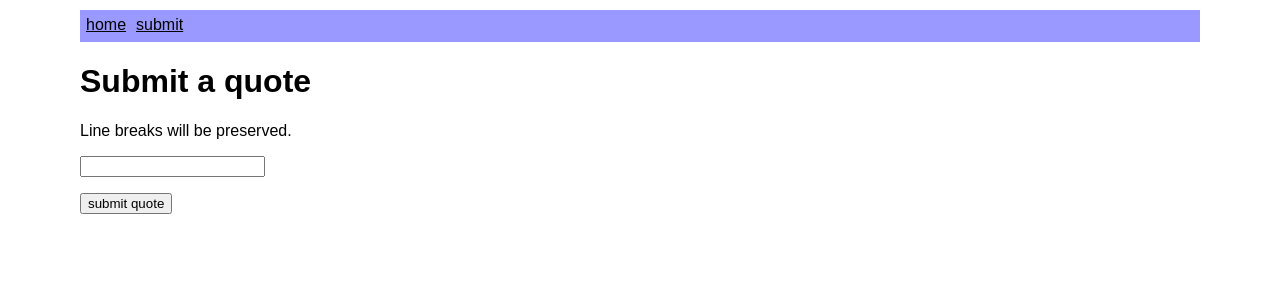
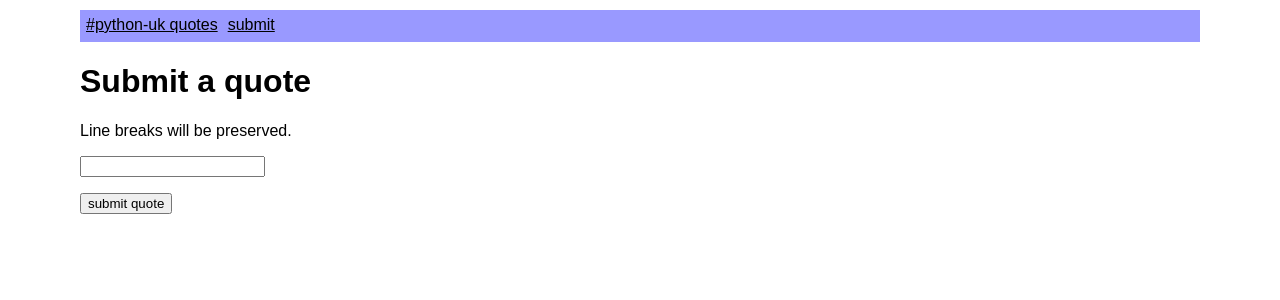
Before and after one commit to teh/pyukbash, a Django app: template templates/submit.html in a window 1280 px wide. Shown: the top 300 px of the page. Run offline with Django 3.2, Linux system fonts and the light colour scheme; the template is opened without the code that fills it, so the values that code supplies are empty, except form fields; tables that the repository leaves empty hold one stand-in row (values such as "Sample post"); form fields are guessed from the names that the template uses.

Commit message:
Use home link to give some context

```diff
--- a/templates/base.html
+++ b/templates/base.html
@@ -8,7 +8,7 @@
   <body>
     <div id="header">
       <ul>
-        <li><a href="{% url landing %}">home</a></li>
+        <li><a href="{% url landing %}">#python-uk quotes</a></li>
         <li><a href="{% url submit %}">submit</a></li>
       </ul>
     </div>
```
